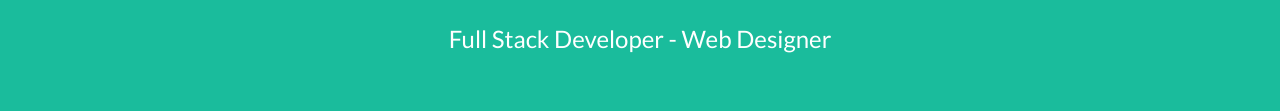
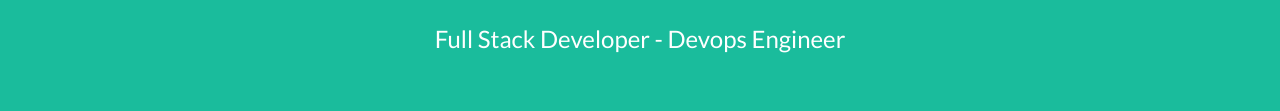
Before and after one commit to abhatt014/portfolio, a plain HTML site: page index.html in a window 1280 px wide. Shown: the part 630-741 px from the top of the page. Drawn offline with nearby package versions, Linux system fonts and the light colour scheme.

Commit message:
Update index.html
added new skill

```diff
--- a/index.html
+++ b/index.html
@@ -48,7 +48,7 @@
                     <div class="divider-custom-line"></div>
                 </div>
                 <!-- Masthead Subheading-->
-                <p class="masthead-subheading font-weight-light mb-0">Full Stack Developer - Web Designer </p>
+                <p class="masthead-subheading font-weight-light mb-0">Full Stack Developer - Devops Engineer </p>
             </div>
         </header>
         <!-- Portfolio Section-->
```
